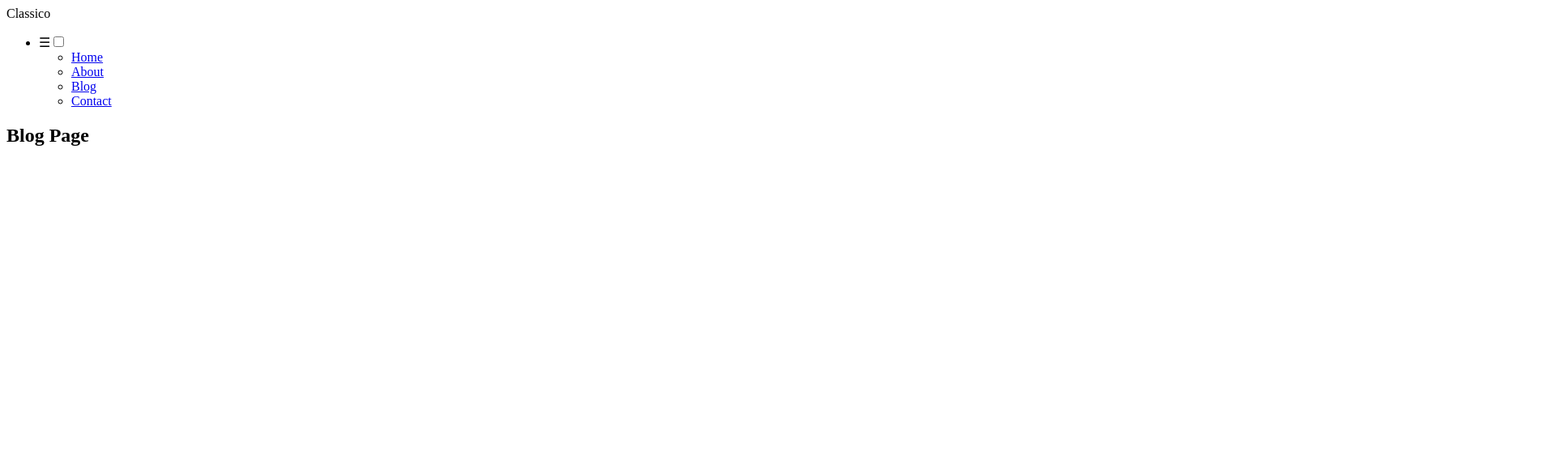
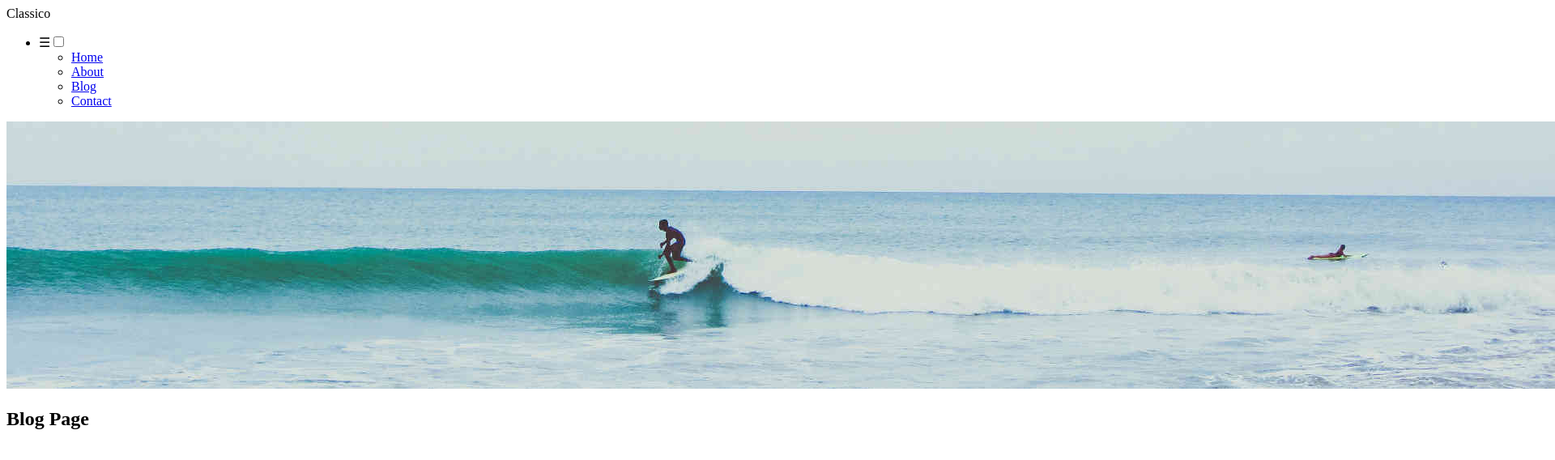
Before and after one commit to lacyjpr/classico, a React app: page /blog in a window 1280 px wide. Shown: the top 568 px of the page at 81% size, 1920 px wide, since content can reach past the window. Built offline with nearby package versions, Linux system fonts and the light colour scheme; the HTML template or start-up script is replaced by a standard one.

Commit message:
Add image to Blog component

```diff
--- a/src/containers/Blog.jsx
+++ b/src/containers/Blog.jsx
@@ -1,7 +1,10 @@
 import React from 'react';
 
+import blogImg from '../assets/blog.jpg';
+
 const Blog = () => (
-  <div>
+  <div className="blog">
+    <img className="blog__image" alt="surfer surfing" src={blogImg} />
     <h2>Blog Page</h2>
   </div>
 );
--- a/src/style.scss
+++ b/src/style.scss
@@ -162,3 +162,17 @@ body {
     text-align: center;
   }
 }
+
+.blog {
+  grid-column: 1 / 13;
+  grid-row: 2 / 3;
+
+  &__image {
+    width: 100%;
+    height: auto;
+  }
+
+  h2 {
+    text-align: center;
+  }
+}
```
